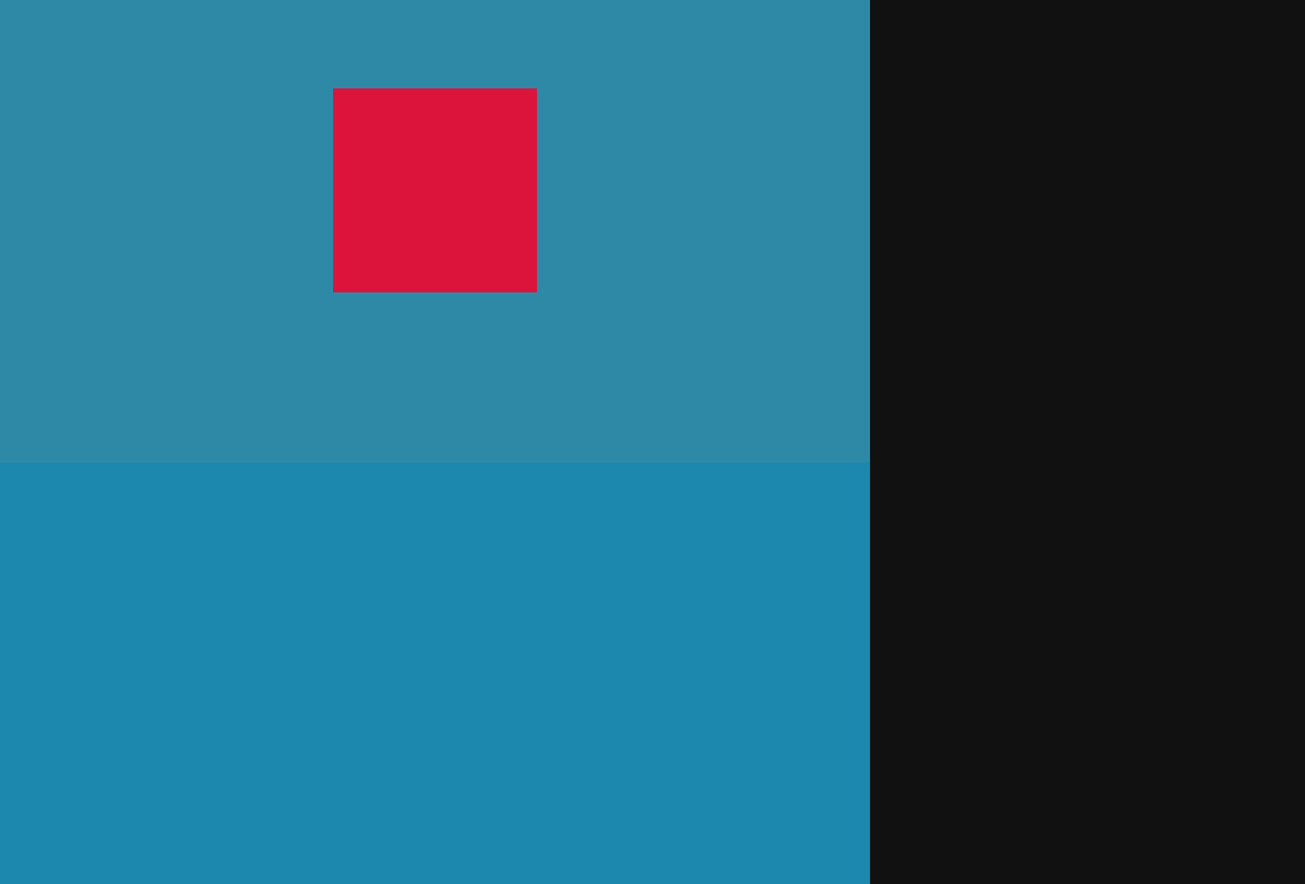
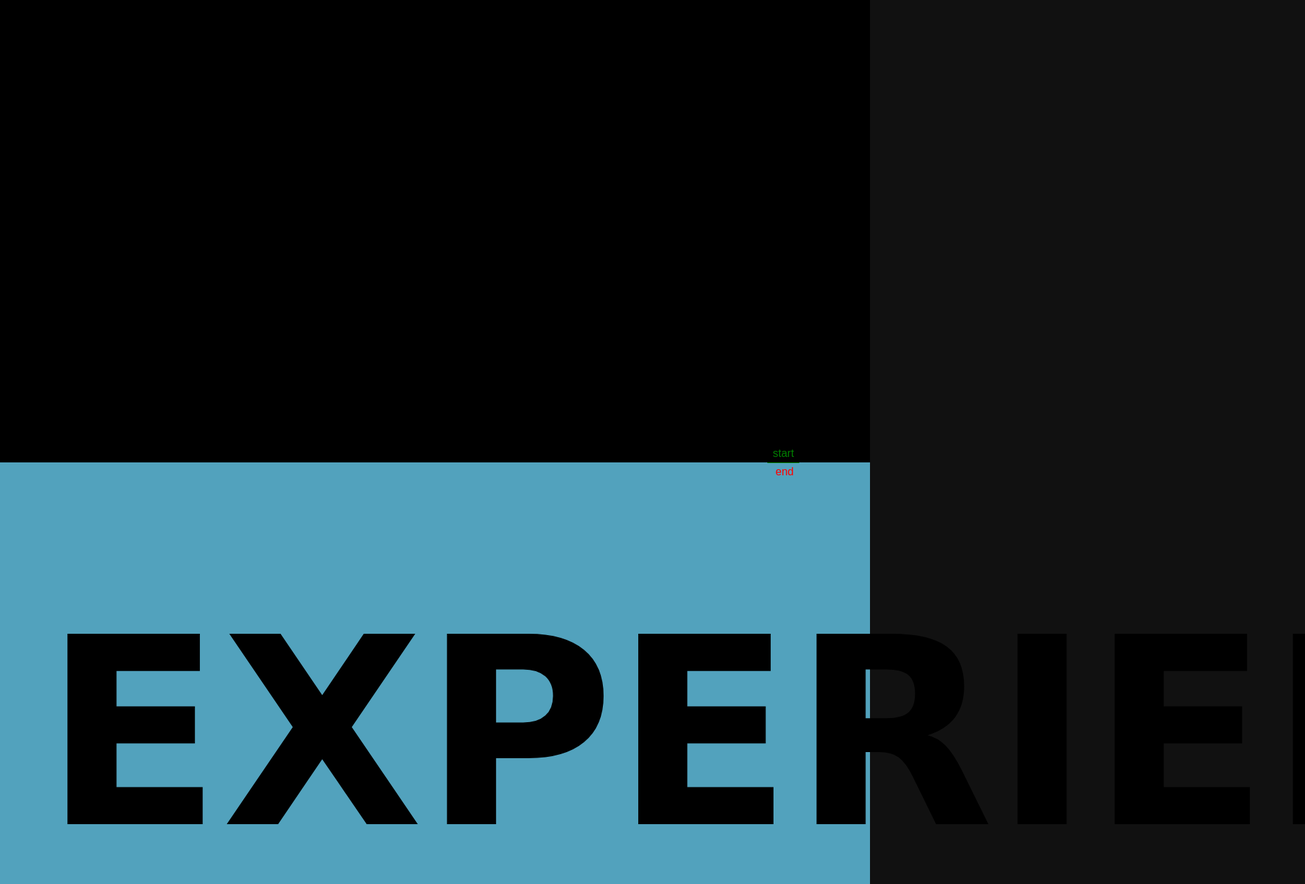
Before and after one commit to Rajtiwari0202/Animations-GSAP-, a plain HTML site: page ScrollTrigger/index.html in a window 1280 px wide. Shown: the part 120-1420 px from the top of the page at 68% size, 1920 px wide, since content can reach past the window. Drawn offline with nearby package versions, Linux system fonts and the light colour scheme.

Commit message:
feat: add horizontal scroll animation with ScrollTrigger

```diff
--- a/ScrollTrigger/index.html
+++ b/ScrollTrigger/index.html
@@ -8,13 +8,13 @@
   </head>
   <body>
     <div id="page1">
-      <div id="box"></div>
+
     </div>
     <div id="page2">
-      <div id="box"></div>
+      <h1>Experiences</h1>
     </div>
     <div id="page3">
-      <div id="box"></div>
+
     </div>
     <script src="https://cdnjs.cloudflare.com/ajax/libs/gsap/3.15.0/gsap.min.js"></script>
     <script
--- a/ScrollTrigger/script.js
+++ b/ScrollTrigger/script.js
@@ -1,34 +1,62 @@
 gsap.registerPlugin(ScrollTrigger);
 
-// Plays immediately on load
-gsap.from("#page1 #box", {
-  scale: 0,
-  delay: 0.3,
-  duration: 1,
-  rotate: 360,
-});
+// // Plays immediately on load
+// gsap.from("#page1 #box", {
+//   scale: 0,
+//   delay: 0.3,
+//   duration: 1,
+//   rotate: 360,
+// });
 
-// Triggers independently on scroll
-gsap.from("#page2 #box", {
-  scale: 0,
-  delay: 0.3,
-  duration: 1,
-  rotate: 360,
+// // Triggers independently on scroll
+// gsap.from("#page2 #box", {
+//   scale: 0,
+//   delay: 0.3,
+//   duration: 1,
+//   rotate: 360,
+//   scrollTrigger: {
+//     trigger: "#page2 #box",
+//     start: "top 80%",
+//     scrub:2
+//   },
+// });
+
+// gsap.from("#page3 #box", {
+//   scale: 0,
+//   delay: 0.3,
+//   duration: 1,
+//   rotate: 360,
+//   scrollTrigger: {
+//     trigger: "#page3 #box",
+//     start: "top 80%",
+//     scrub:2
+//   },
+// });
+
+//Notes
+/*
+  1. GSAP used for animate elements
+  2. ScrollTrigger used for animate elements on basis of scrolling
+  properties of scrollTrigger
+  - trigger: 'select element you wants to trigger',
+  -scroller: " body most of the times",
+  -start : "animation start point",
+  -end: "animation end point",
+  -markers : " Boolean" -helps us to make perfect animtion  we can remove it later,
+  -scrub: "Boolean or any no. between 1-5" -to make animation back and forth,
+  -pin : pin the page while animating elements
+    note: while using pin property make sure trigger must be parent element
+  */
+
+gsap.to("#page2 h1", {
+  xPercent: -150,
   scrollTrigger: {
-    trigger: "#page2 #box",
-    start: "top 80%",
-    scrub:2
+    trigger: "#page2",
+    scroller: "body",
+    markers: true, // Remove this when you are done testing
+    start: "top 0%",
+    end: "top -150%", // Increased slightly so the huge text scrolls at a comfortable speed
+    scrub: 2,
+    pin: true,
   },
 });
-
-gsap.from("#page3 #box", {
-  scale: 0,
-  delay: 0.3,
-  duration: 1,
-  rotate: 360,
-  scrollTrigger: {
-    trigger: "#page3 #box",
-    start: "top 80%",
-    scrub:2
-  },
-});
--- a/ScrollTrigger/style.css
+++ b/ScrollTrigger/style.css
@@ -1,42 +1,45 @@
 * {
-    margin:0;
-    padding:0;
-    box-sizing: border-box;
-    font-family: 'Lucida Sans', 'Lucida Sans Regular', 'Lucida Grande', 'Lucida Sans Unicode', Geneva, Verdana, sans-serif;
+  margin: 0;
+  padding: 0;
+  box-sizing: border-box;
+  font-family:
+    "Lucida Sans", "Lucida Sans Regular", "Lucida Grande",
+    "Lucida Sans Unicode", Geneva, Verdana, sans-serif;
 }
 html,
-body{
-    height: 100%;
-    width:100%;
-    background-color: #111;
+body {
+  height: 100%;
+  width: 100%;
+  background-color: #111;
 }
+
 #page1{
     height:100%;
-    width:100%;
-    background-color: rgb(46, 137, 167);
-    display:flex;
-    justify-content: center;
-    align-items: center;
+    width: 100%;
+    background-color: black;
 }
-#page2{
-    height:100%;
-    width:100%;
-    background-color:rgb(28, 136, 173);
-    display:flex;
-    justify-content: center;
-    align-items: center;
+#page2 {
+  height: 100%;
+  width: 100%;
+  background-color: rgb(82, 162, 189);
+  display: flex;
+  align-items: center; /* Vertically centers the 30vw text */
+  padding-left: 5vw; /* Gives the first letter breathing room on the left */
 }
-#page3{
-    height:100%;
-    width:100%;
-    background-color:rgb(6, 131, 173);
-    display:flex;
-    justify-content: center;
-    align-items: center;
+
+#page2 h1 {
+  font-size: 30vw;
+  text-transform: uppercase;
+  white-space: nowrap;
+  line-height: 1; /* Removes extra top/bottom font spacing for true centering */
 }
-#box{
-    height:300px;
-    width:300px;
-    background-color: crimson;
 
+
+body{
+    overflow-x: hidden;
 }
+#page3 {
+  height: 100%;
+  width: 100%;
+  background-color: black;
+}
```
